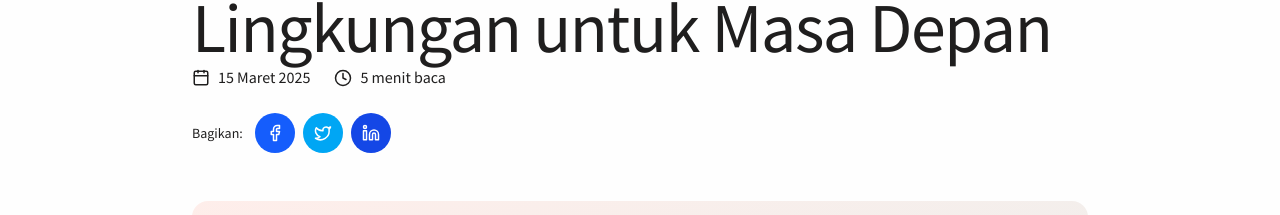
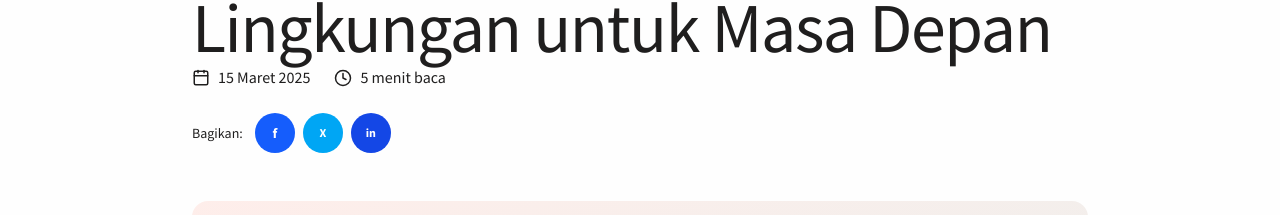
Before and after one commit to saidil350/landingpage, a Next.js app: page /blog/inovasi-kemasan-plastik-ramah-lingkungan in a window 1280 px wide. Shown: the part 378-593 px from the top of the page. Built offline with nearby package versions, Linux system fonts and the light colour scheme.

Commit message:
fix build development

```diff
--- a/src/components/blog/BlogPostPage.tsx
+++ b/src/components/blog/BlogPostPage.tsx
@@ -3,15 +3,22 @@
 import React from "react";
 import Link from "next/link";
 import { motion } from "framer-motion";
-import { Calendar, Clock, ArrowLeft, Share2, Facebook, Twitter, Linkedin } from "lucide-react";
+import { Calendar, Clock, ArrowLeft, Share2 } from "lucide-react";
 import { NewsArticle } from "@/data";
 
 interface BlogPostPageProps {
   post: NewsArticle & { slug: string; content: string };
 }
 
+type RelatedPost = {
+  id: string;
+  slug: string;
+  title: string;
+  excerpt: string;
+};
+
 const BlogPostPage: React.FC<BlogPostPageProps> = ({ post }) => {
-  const relatedPosts = React.useMemo(() => {
+  const relatedPosts = React.useMemo<RelatedPost[]>(() => {
     // This would normally come from data, but for now we'll just return empty
     return [];
   }, [post.id]);
@@ -108,21 +115,21 @@ const BlogPostPage: React.FC<BlogPostPageProps> = ({ post }) => {
               className="w-10 h-10 rounded-full bg-blue-600 text-white flex items-center justify-center hover:bg-blue-700 transition-colors"
               aria-label="Share on Facebook"
             >
-              <Facebook size={18} />
+              <span className="text-sm font-bold leading-none">f</span>
             </button>
             <button
               onClick={() => handleShare("twitter")}
               className="w-10 h-10 rounded-full bg-sky-500 text-white flex items-center justify-center hover:bg-sky-600 transition-colors"
               aria-label="Share on Twitter"
             >
-              <Twitter size={18} />
+              <span className="text-xs font-bold leading-none">X</span>
             </button>
             <button
               onClick={() => handleShare("linkedin")}
               className="w-10 h-10 rounded-full bg-blue-700 text-white flex items-center justify-center hover:bg-blue-800 transition-colors"
               aria-label="Share on LinkedIn"
             >
-              <Linkedin size={18} />
+              <span className="text-xs font-bold leading-none">in</span>
             </button>
           </div>
         </div>
```
